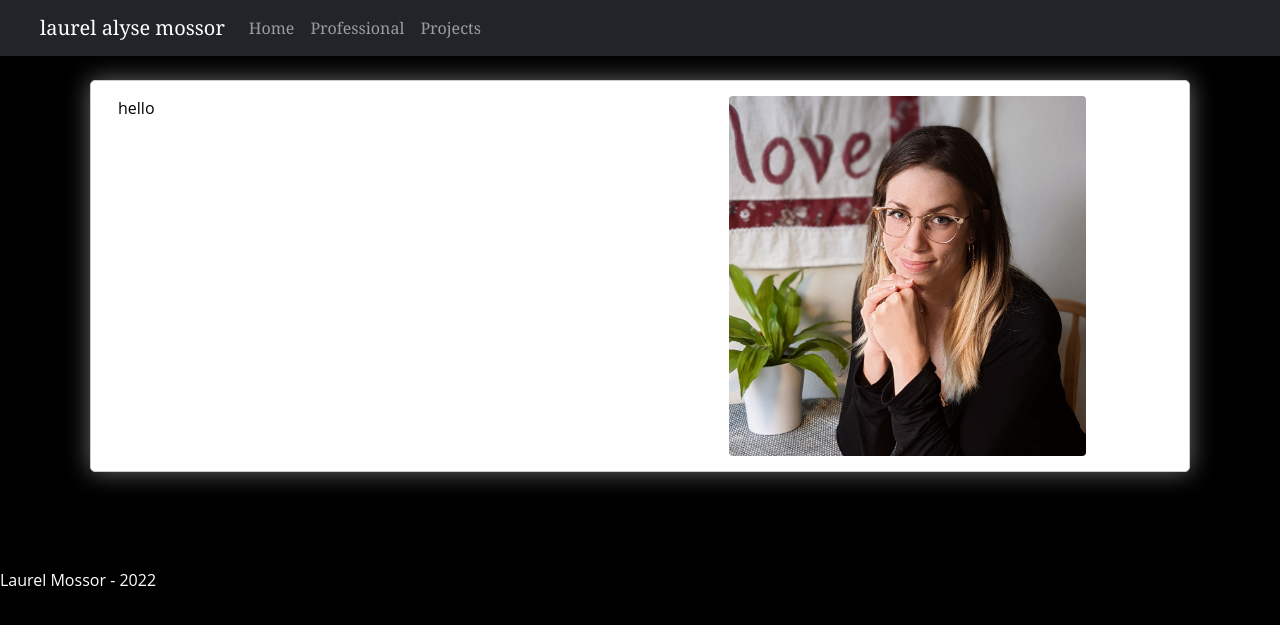
After one commit to laurelMossor/laurelmossor-personal-website, a Flask app: template templates/homepage.html in a window 1280 px wide. The commit adds this page. Shown: the top 625 px of the page. Run offline with Flask 2, Linux system fonts and the light colour scheme; the template is opened without the code that fills it, so the values that code supplies are empty; some libraries are stand-ins or nearby versions.

Commit message:
links and main about me section ready

```diff
--- a/server.py
+++ b/server.py
@@ -0,0 +1,20 @@
+from flask import Flask, redirect, render_template, flash
+
+
+app = Flask(__name__)
+# app.secret_key = os.environ['FLASK_SECRET_KEY']
+app.secret_key = "dev" # TODO: When in production, change to the above, and source secrets
+
+
+@app.route("/")
+def homepage():
+
+    return render_template("homepage.html")
+
+
+
+
+###########################################################
+if __name__ == "__main__":
+    app.run(host="0.0.0.0", debug=True)
+    # In debug mode, page will be updated when code is changed, change to debug=True/False
--- a/static/stylesheet.css
+++ b/static/stylesheet.css
@@ -0,0 +1,24 @@
+body {
+    font-family: 'Open Sans', Arial, Helvetica, sans-serif;
+    /* font-size: 1rem; */
+    color: white;
+    background:black;
+}
+
+nav {
+    font-family: 'Georgia','Open Sans', Arial, Helvetica, sans-serif;
+    padding: 20px 40px;
+
+}
+
+.boxShadow {
+    background: #fff;
+    border: 1px solid #cacaca;
+    border-radius: 5px;
+    box-shadow: 0px 0px 25px rgba(201, 201, 201, 0.534);
+    padding: 15px;
+    color:black;
+}
+/* #self-photo {
+    max-width
+} */
--- a/templates/base.html
+++ b/templates/base.html
@@ -7,7 +7,7 @@
     <!-- Title at top of Browser -->
     <title>{% block title %} TITLE GOES HERE {% endblock %}</title>
 
-    <!-- Bootstrap  -->
+    <!-- Bootstrap CSS -->
     <link href="https://cdn.jsdelivr.net/npm/bootstrap@5.1.3/dist/css/bootstrap.min.css" rel="stylesheet" integrity="sha384-1BmE4kWBq78iYhFldvKuhfTAU6auU8tT94WrHftjDbrCEXSU1oBoqyl2QvZ6jIW3" crossorigin="anonymous">
 
     <!-- Stylesheet  -->
@@ -19,6 +19,25 @@
 
 </head>
 <body>
+<nav class="navbar navbar-expand-lg navbar-dark bg-dark">
+    <a class="navbar-brand" href="#">laurel alyse mossor</a>
+        <button class="navbar-toggler" type="button" data-toggle="collapse" data-target="#navbarNav" aria-controls="navbarNav" aria-expanded="false" aria-label="Toggle navigation">
+            <span class="navbar-toggler-icon"></span>
+        </button>
+        <div class="collapse navbar-collapse" id="navbarNav">
+            <ul class="navbar-nav">
+            <li class="nav-item active">
+                <a class="nav-link" href="/">Home</a>
+            </li>
+            <li class="nav-item">
+                <a class="nav-link" href="#">Professional</a>
+            </li>
+            <li class="nav-item">
+                <a class="nav-link" href="#">Projects</a>
+            </li>
+            </ul>
+        </div>
+</nav>
 
 
     {% for msg in get_flashed_messages() %}
--- /dev/null
+++ b/templates/homepage.html
@@ -0,0 +1,22 @@
+{% extends 'base.html' %}
+
+{% block title %}laurel alyse mossor{% endblock %}
+
+{% block content %}
+
+<div class="container">
+    <div class="row boxShadow mx-2 my-4">
+        <div class="col-6" id="about-me">
+            hello
+        </div>
+        <div class="col-6" id="self-photo">
+            <div class="text-center">
+            <img src="static/images/1PXL_20210131_211641771.PORTRAIT1.jpg" class="img-fluid rounded" style="max-width: 70%; height:auto;">
+            </div>
+        </div>
+    </div>
+
+</div>
+
+
+{% endblock %}
```
Also changed, not shown: static/images/1PXL_20210131_211641771.PORTRAIT.jpg (added), static/images/1PXL_20210131_211641771.PORTRAIT1.jpg (added), 12 other files.
